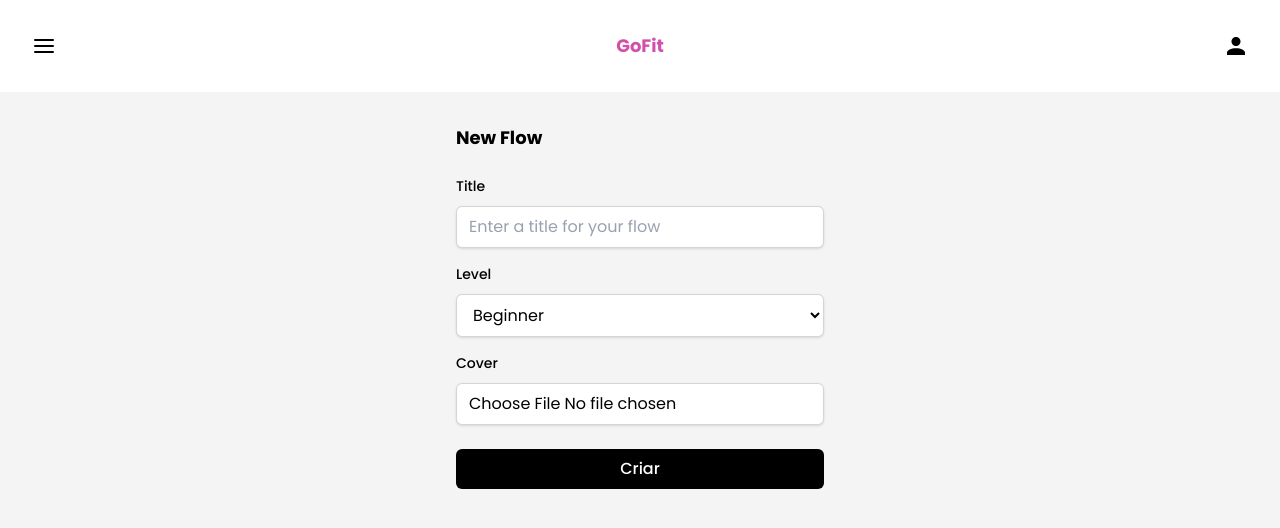
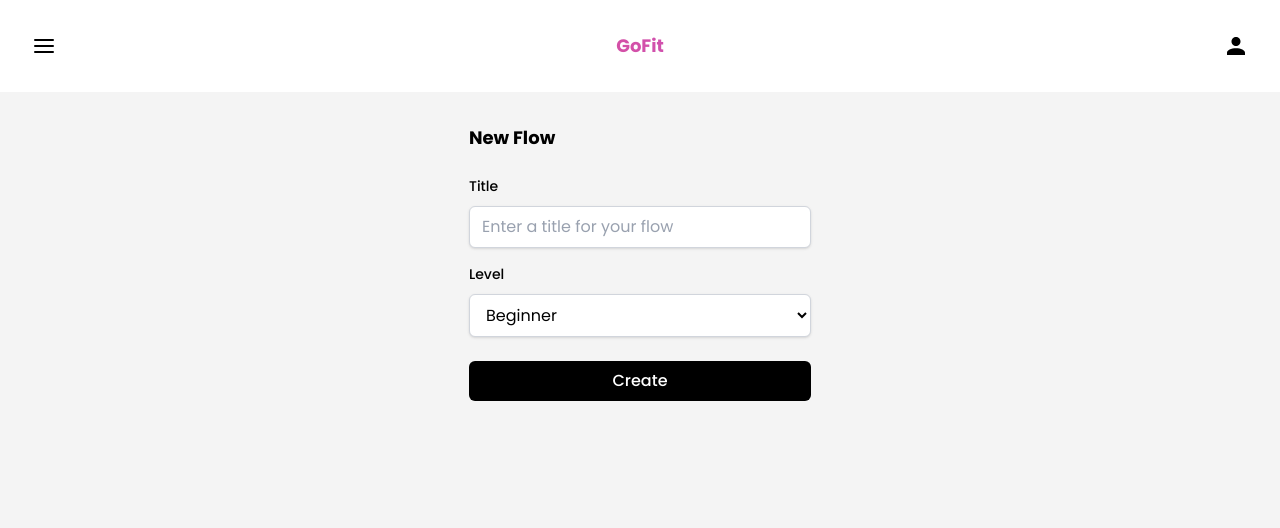
Before and after one commit to ProgramadoresSemPatria/Team-9, a React (Vite) app in the folder frontend/: page /add-new-flow in a window 1280 px wide. Shown: the top 528 px of the page. Built offline with nearby package versions, Linux system fonts and the light colour scheme.

Commit message:
refactor: remove cover input from AddNewFlow page

```diff
--- a/frontend/src/pages/AddNewFlow.tsx
+++ b/frontend/src/pages/AddNewFlow.tsx
@@ -90,30 +90,12 @@ const AddNewFlow = () => {
                             </p>
                         )}
                     </div>
-                    <div className="flex flex-col gap-1.5">
-                        <label htmlFor="cover" className="text-sm font-medium">
-                            Cover
-                        </label>
-                        <input
-                            type="file"
-                            id="cover"
-                            className={`mt-1 block rounded-md border bg-white px-3 py-2 placeholder-gray-400 shadow-sm focus:ring-2 focus:ring-blue-500 focus:outline-none ${
-                                errors.cover ? 'border-red-500' : 'border-gray-300'
-                            }`}
-                            {...register('cover')}
-                        />
-                        {errors.cover && (
-                            <p className="mt-1 text-sm text-red-600">
-                                {errors.cover.message}
-                            </p>
-                        )}
-                    </div>
                     <button
                         type="submit"
                         disabled={isLoading}
                         className="mt-2 cursor-pointer rounded-md bg-black px-4 py-2 font-medium text-white"
                     >
-                        Criar
+                        Create
                     </button>
                 </form>
             </div>
```
